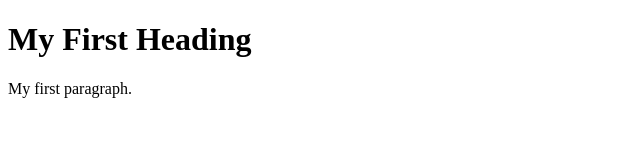
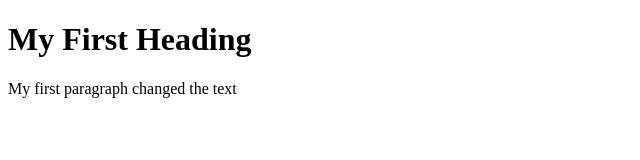
Before and after one commit to ReshmaManoj/testrepo, a plain HTML site: page index.html in a window 1280 px wide. Shown: the whole page, without its empty margins (0-640 px from the left). Drawn offline with Linux system fonts and the light colour scheme.

Commit message:
New branch added

```diff
--- a/index.html
+++ b/index.html
@@ -3,7 +3,7 @@
 <body>
 
 <h1>My First Heading</h1>
-<p>My first paragraph.</p>
+<p>My first paragraph changed the text</p>
 
 </body>
 </html>
```
